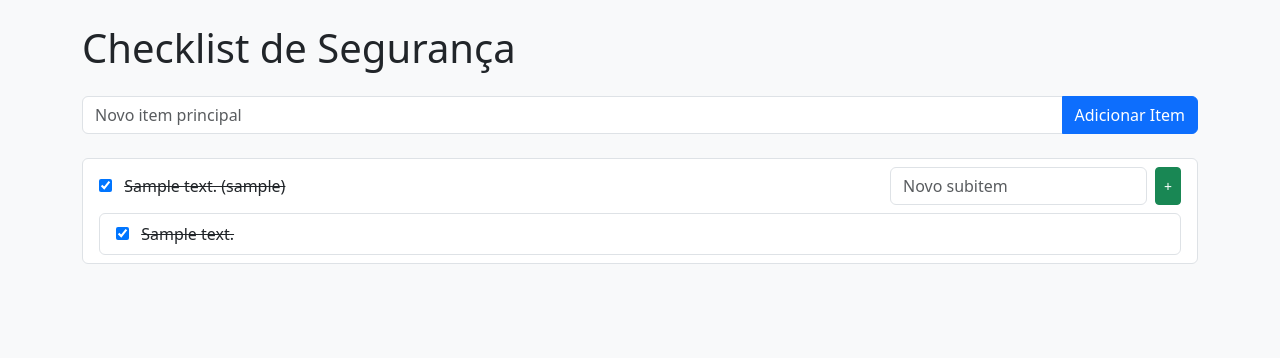
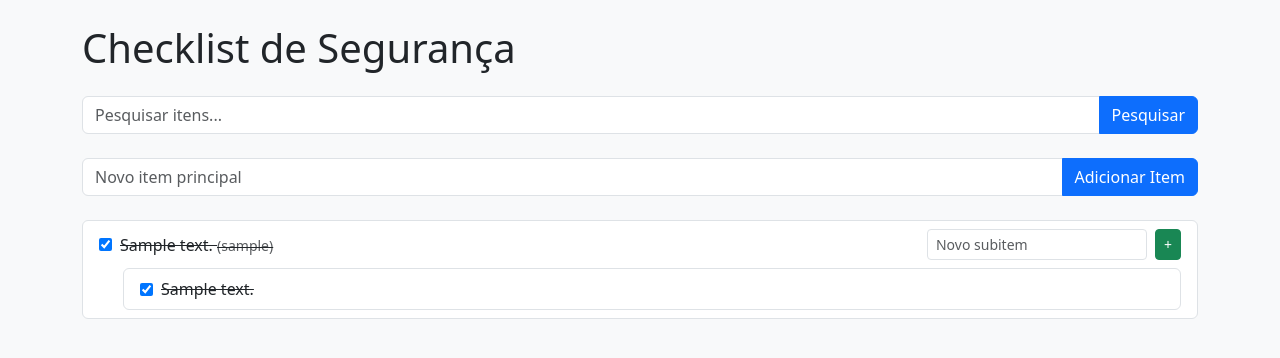
Before and after one commit to wilsondataspo/seguranca_checklist, a Flask app: page / in a window 1280 px wide. Shown: the part 56-414 px from the top of the page. Run offline with Flask 3, Linux system fonts and the light colour scheme; a user stored in the database is signed in; tables that the repository leaves empty hold one stand-in row (values such as "Sample post"); some libraries are stand-ins or nearby versions.

Commit message:
Melhorias

```diff
--- a/main.py
+++ b/main.py
@@ -1,6 +1,11 @@
 from flask import Flask, render_template, request, redirect, url_for, flash, send_file
 from flask_login import LoginManager, UserMixin, login_user, login_required, logout_user, current_user
 from models import db, User, ItemSeguranca, SubItem
+from werkzeug.security import generate_password_hash, check_password_hash
+from flask_wtf.csrf import CSRFProtect
+from reportlab.pdfgen import canvas
+from reportlab.lib.pagesizes import letter
+from io import BytesIO
 
 app = Flask(__name__)
 app.secret_key = 'sua_chave_secreta'
@@ -9,7 +14,22 @@ app.config['SQLALCHEMY_TRACK_MODIFICATIONS'] = False
 
 db.init_app(app)
 login_manager = LoginManager(app)
+csrf = CSRFProtect(app)  # Proteção CSRF
 login_manager.login_view = 'login'
+
+
+# Decorador para admin
+def admin_required(f):
+    from functools import wraps
+
+    @wraps(f)
+    def decorated_function(*args, **kwargs):
+        if not current_user.is_admin:
+            flash('Acesso restrito a administradores!', 'danger')
+            return redirect(url_for('index'))
+        return f(*args, **kwargs)
+
+    return decorated_function
 
 
 @login_manager.user_loader
@@ -20,21 +40,59 @@ def load_user(user_id):
 @app.route('/exportar_pdf')
 @login_required
 def exportar_pdf():
-    itens = ItemSeguranca.query.filter_by(user_id=current_user.id).all()
-    buffer = BytesIO()
-    pdf = canvas.Canvas(buffer, pagesize=letter)
-    pdf.drawString(100, 750, "Checklist de Segurança")
-    y = 700
-    for item in itens:
-        status = "Concluído" if item.concluido else "Pendente"
-        pdf.drawString(100, y, f"{item.descricao} - {status}")
-        y -= 20
-    pdf.save()
-    buffer.seek(0)
-    return send_file(buffer,
-                     as_attachment=True,
-                     download_name='checklist_seguranca.pdf',
-                     mimetype='application/pdf')
+    try:
+        # Consulta os itens
+        if current_user.is_admin:
+            itens = ItemSeguranca.query.all()
+        else:
+            itens = ItemSeguranca.query.filter_by(
+                user_id=current_user.id).all()
+
+        buffer = BytesIO()
+        pdf = canvas.Canvas(buffer, pagesize=letter)
+
+        # Configurar fonte e título
+        pdf.setFont("Helvetica-Bold", 16)
+        pdf.drawString(100, 750, "Checklist de Segurança")
+
+        # Configurar posição inicial
+        y_position = 730
+        pdf.setFont("Helvetica", 12)
+
+        # Adicionar conteúdo
+        for item in itens:
+            # Item principal
+            status = "Concluído" if item.concluido else "Pendente"
+            pdf.drawString(100, y_position, f"• {item.descricao} - {status}")
+            y_position -= 20
+
+            # Subitens
+            for subitem in item.subitens:
+                sub_status = "Concluído" if subitem.concluido else "Pendente"
+                pdf.drawString(120, y_position,
+                               f"  ◦ {subitem.descricao} - {sub_status}")
+                y_position -= 15
+
+            y_position -= 10  # Espaço entre itens
+
+            # Quebra de página se necessário
+            if y_position < 50:
+                pdf.showPage()
+                y_position = 750
+                pdf.setFont("Helvetica", 12)
+
+        pdf.save()
+        buffer.seek(0)
+
+        return send_file(buffer,
+                         as_attachment=True,
+                         download_name="checklist_seguranca.pdf",
+                         mimetype="application/pdf")
+
+    except Exception as e:
+        flash(f"Erro ao gerar PDF: {str(e)}", "danger")
+        app.logger.error(f"Erro no PDF: {str(e)}")  # Log detalhado
+        return redirect(url_for('index'))
 
 
 @app.route('/login', methods=['GET', 'POST'])
@@ -43,11 +101,11 @@ def login():
         username = request.form.get('username')
         password = request.form.get('password')
         user = User.query.filter_by(username=username).first()
-        if user and user.password == password:
+        if user and check_password_hash(user.password, password):
             login_user(user)
             return redirect(url_for('index'))
         else:
-            flash('Usuário ou senha incorretos!', 'danger')
+            flash('Credenciais inválidas!', 'danger')
     return render_template('login.html')
 
 
@@ -56,13 +114,15 @@ def registrar():
     if request.method == 'POST':
         username = request.form.get('username')
         password = request.form.get('password')
-        if User.query.filter_by(username=username).first():
+        user = User.query.filter_by(username=username).first()
+        if user:
             flash('Usuário já existe!', 'danger')
         else:
-            novo_user = User(username=username, password=password)
+            hashed_password = generate_password_hash(password)
+            novo_user = User(username=username, password=hashed_password)
             db.session.add(novo_user)
             db.session.commit()
-            flash('Usuário registrado com sucesso!', 'success')
+            flash('Registro realizado! Faça login.', 'success')
             return redirect(url_for('login'))
     return render_template('register.html')
 
@@ -72,6 +132,26 @@ def registrar():
 def logout():
     logout_user()
     return redirect(url_for('login'))
+
+
+@app.route('/buscar')
+@login_required
+def buscar():
+    termo = request.args.get('termo', '').strip()
+
+    # Consulta base
+    if current_user.is_admin:
+        consulta = ItemSeguranca.query
+    else:
+        consulta = ItemSeguranca.query.filter_by(user_id=current_user.id)
+
+    # Aplica filtro de pesquisa
+    if termo:
+        consulta = consulta.filter(ItemSeguranca.descricao.ilike(f'%{termo}%'))
+
+    itens = consulta.all()
+
+    return render_template('index.html', itens=itens, termo_pesquisa=termo)
 
 
 @app.route('/')
@@ -87,7 +167,10 @@ def index():
 @app.route('/adicionar_item', methods=['POST'])
 @login_required
 def adicionar_item():
-    descricao = request.form.get('descricao')
+    descricao = request.form.get('descricao', '').strip()
+    if not descricao or len(descricao) > 200:
+        flash('Descrição inválida (máx. 200 caracteres)!', 'danger')
+        return redirect(url_for('index'))
     if descricao:
         novo_item = ItemSeguranca(descricao=descricao, user_id=current_user.id)
         db.session.add(novo_item)
@@ -108,17 +191,24 @@ def adicionar_subitem(item_id):
     return redirect(url_for('index'))
 
 
-@app.route('/concluir_item/<int:item_id>')
+@app.route('/concluir_item/<int:item_id>', methods=['POST'])
 @login_required
 def concluir_item(item_id):
     item = ItemSeguranca.query.get_or_404(item_id)
-    if current_user.is_admin or item.user_id == current_user.id:
-        item.concluido = not item.concluido
-        db.session.commit()
+
+    # Verifica se o usuário tem permissão
+    if not (current_user.is_admin or item.user_id == current_user.id):
+        flash("Acesso negado!", "danger")
+        return redirect(url_for('index'))
+
+    # Atualiza o status do item
+    item.concluido = not item.concluido
+    db.session.commit()
+
     return redirect(url_for('index'))
 
 
-@app.route('/concluir_subitem/<int:subitem_id>')
+@app.route('/concluir_subitem/<int:subitem_id>', methods=['POST'])
 @login_required
 def concluir_subitem(subitem_id):
     subitem = SubItem.query.get_or_404(subitem_id)
@@ -132,10 +222,8 @@ def concluir_subitem(subitem_id):
 # Rota para admin visualizar todos os usuários
 @app.route('/admin/usuarios')
 @login_required
+@admin_required  # Novo decorador
 def admin_usuarios():
-    if not current_user.is_admin:
-        flash('Acesso negado!', 'danger')
-        return redirect(url_for('index'))
     usuarios = User.query.all()
     return render_template('admin_usuarios.html', usuarios=usuarios)
 
@@ -143,6 +231,7 @@ def admin_usuarios():
 # Rota para admin ver detalhes de um usuário
 @app.route('/admin/usuario/<int:user_id>')
 @login_required
+@admin_required  # Novo decorador
 def admin_usuario(user_id):
     if not current_user.is_admin:
         flash('Acesso negado!', 'danger')
--- a/pyproject.toml
+++ b/pyproject.toml
@@ -5,8 +5,10 @@ description = ""
 authors = ["Your Name <you@example.com>"]
 requires-python = ">=3.11"
 dependencies = [
+    "flask-wtf>=1.2.2",
     "flask>=3.1.0",
     "flask-login>=0.6.3",
     "flask-sqlalchemy>=3.1.1",
     "reportlab>=4.3.1",
+    "werkzeug>=3.1.3",
 ]
--- a/static/style.css
+++ b/static/style.css
@@ -10,3 +10,8 @@ body {
 .list-group-item {
     cursor: pointer;
 }
+
+.search-highlight {
+    background-color: #fff3cd;
+    font-weight: bold;
+}
--- a/templates/base.html
+++ b/templates/base.html
@@ -3,6 +3,7 @@
 <head>
     <meta charset="UTF-8">
     <meta name="viewport" content="width=device-width, initial-scale=1.0">
+    <meta name="csrf-token" content="{{ csrf_token() }}">
     <title>{% block title %}Checklist de Segurança{% endblock %}</title>
     <!-- Bootstrap CSS -->
     <link href="https://cdn.jsdelivr.net/npm/bootstrap@5.3.0/dist/css/bootstrap.min.css" rel="stylesheet">
@@ -45,4 +46,23 @@
     <script src="https://cdn.jsdelivr.net/npm/@popperjs/core@2.11.6/dist/umd/popper.min.js"></script>
     <script src="https://cdn.jsdelivr.net/npm/bootstrap@5.3.0/dist/js/bootstrap.min.js"></script>
 </body>
+    <script>
+    document.querySelectorAll('.toggle-checkbox').forEach(checkbox => {
+        checkbox.addEventListener('change', function() {
+            const csrfToken = document.querySelector('meta[name="csrf-token"]').getAttribute('content');
+
+            fetch(this.dataset.url, {
+                method: 'POST',
+                headers: {
+                    'Content-Type': 'application/json',
+                    'X-CSRFToken': csrfToken  // Token incluído no header
+                }
+            }).then(response => {
+                if (response.ok) {
+                    window.location.reload();
+                }
+            });
+        });
+    });
+    </script>
 </html>
--- a/templates/index.html
+++ b/templates/index.html
@@ -3,10 +3,29 @@
 {% block content %}
     <h1 class="mb-4">Checklist de Segurança</h1>
 
+    <!-- Formulário de Pesquisa -->
+    <form action="{{ url_for('buscar') }}" method="GET" class="mb-4">
+        <div class="input-group">
+            <input type="text"
+                   name="termo"
+                   class="form-control"
+                   placeholder="Pesquisar itens..."
+                   value="{{ request.args.get('termo', '') }}">
+            <button type="submit" class="btn btn-primary">
+                <i class="bi bi-search"></i> Pesquisar
+            </button>
+        </div>
+    </form>
+
     <!-- Formulário para adicionar item principal -->
     <form action="{{ url_for('adicionar_item') }}" method="POST" class="mb-4">
+        <input type="hidden" name="csrf_token" value="{{ csrf_token() }}">
         <div class="input-group">
-            <input type="text" name="descricao" class="form-control" placeholder="Novo item principal" required>
+            <input type="text"
+                   name="descricao"
+                   class="form-control"
+                   placeholder="Novo item principal"
+                   required>
             <button type="submit" class="btn btn-primary">Adicionar Item</button>
         </div>
     </form>
@@ -15,40 +34,96 @@
     <div class="list-group">
         {% for item in itens %}
         <div class="list-group-item">
-            <div class="d-flex justify-content-between align-items-center">
-                <div>
-                    <input type="checkbox" id="item_{{ item.id }}" {% if item.concluido %}checked{% endif %}
-                           onchange="window.location.href='{{ url_for('concluir_item', item_id=item.id) }}'">
-                    <label for="item_{{ item.id }}" class="ms-2 {% if item.concluido %}text-decoration-line-through{% endif %}">
-                        {{ item.descricao }} ({{ item.user.username }})
+            <div class="d-flex justify-content-between align-items-center mb-2">
+                <div class="d-flex align-items-center">
+                    <!-- Checkbox do Item Principal -->
+                    <input type="checkbox"
+                           id="item_{{ item.id }}"
+                           class="toggle-checkbox"
+                           data-url="{{ url_for('concluir_item', item_id=item.id) }}"
+                           {% if item.concluido %}checked{% endif %}>
+
+                    <!-- Descrição do Item -->
+                    <label for="item_{{ item.id }}"
+                           class="ms-2 mb-0 {% if item.concluido %}text-decoration-line-through{% endif %}">
+                        {% if termo_pesquisa %}
+                            {{ item.descricao | replace(termo_pesquisa, '<span class="search-highlight">' + termo_pesquisa + '</span>') | safe }}
+                        {% else %}
+                            {{ item.descricao }}
+                        {% endif %}
+                        {% if current_user.is_admin %}
+                        <small class="text-muted">({{ item.user.username }})</small>
+                        {% endif %}
                     </label>
                 </div>
+
                 <!-- Formulário para adicionar subitem -->
                 <form action="{{ url_for('adicionar_subitem', item_id=item.id) }}" method="POST" class="d-flex">
-                    <input type="text" name="descricao_subitem" class="form-control me-2" placeholder="Novo subitem" required>
+                    <input type="hidden" name="csrf_token" value="{{ csrf_token() }}">
+                    <input type="text"
+                           name="descricao_subitem"
+                           class="form-control form-control-sm me-2"
+                           placeholder="Novo subitem"
+                           required>
                     <button type="submit" class="btn btn-sm btn-success">+</button>
                 </form>
             </div>
+
             <!-- Lista de Subitens -->
-            <ul class="list-group mt-2">
-                {% for subitem in item.subitens %}
-                <li class="list-group-item d-flex justify-content-between align-items-center">
-                    <div>
-                        <input type="checkbox" id="subitem_{{ subitem.id }}" {% if subitem.concluido %}checked{% endif %}
-                               onchange="window.location.href='{{ url_for('concluir_subitem', subitem_id=subitem.id) }}'">
-                        <label for="subitem_{{ subitem.id }}" class="ms-2 {% if subitem.concluido %}text-decoration-line-through{% endif %}">
+            <div class="ms-4">
+                <ul class="list-group">
+                    {% for subitem in item.subitens %}
+                    <li class="list-group-item d-flex align-items-center">
+                        <!-- Checkbox do Subitem -->
+                        <input type="checkbox"
+                               id="subitem_{{ subitem.id }}"
+                               class="toggle-checkbox"
+                               data-url="{{ url_for('concluir_subitem', subitem_id=subitem.id) }}"
+                               {% if subitem.concluido %}checked{% endif %}>
+
+                        <!-- Descrição do Subitem -->
+                        <label for="subitem_{{ subitem.id }}"
+                               class="ms-2 mb-0 {% if subitem.concluido %}text-decoration-line-through{% endif %}">
                             {{ subitem.descricao }}
                         </label>
-                    </div>
-                </li>
-                {% endfor %}
-            </ul>
+                    </li>
+                    {% endfor %}
+                </ul>
+            </div>
         </div>
         {% endfor %}
     </div>
 
-    <!-- Botão de Exportar PDF (só para o próprio usuário) -->
+    <!-- Botão de Exportar PDF (não mostrado para admin) -->
     {% if not current_user.is_admin %}
-        <a href="{{ url_for('exportar_pdf') }}" class="btn btn-success mt-4">Exportar para PDF</a>
+    <div class="mt-4">
+        <a href="{{ url_for('exportar_pdf') }}" class="btn btn-success">
+            <i class="bi bi-file-earmark-pdf"></i> Exportar para PDF
+        </a>
+    </div>
     {% endif %}
+
 {% endblock %}
+
+{% block scripts %}
+<script>
+// JavaScript para manipulação dos checkboxes
+document.querySelectorAll('.toggle-checkbox').forEach(checkbox => {
+    checkbox.addEventListener('change', function() {
+        const csrfToken = document.querySelector('meta[name="csrf-token"]').content;
+
+        fetch(this.dataset.url, {
+            method: 'POST',
+            headers: {
+                'Content-Type': 'application/json',
+                'X-CSRFToken': csrfToken
+            }
+        }).then(response => {
+            if (response.ok) {
+                window.location.reload(); // Atualiza a página após alteração
+            }
+        });
+    });
+});
+</script>
+{% endblock %}
--- a/templates/login.html
+++ b/templates/login.html
@@ -3,6 +3,7 @@
 {% block content %}
     <h1 class="mb-4">Login</h1>
     <form action="{{ url_for('login') }}" method="POST">
+        <input type="hidden" name="csrf_token" value="{{ csrf_token() }}">
         <div class="mb-3">
             <label for="username" class="form-label">Usuário</label>
             <input type="text" name="username" class="form-control" required>
--- a/templates/register.html
+++ b/templates/register.html
@@ -3,6 +3,7 @@
 {% block content %}
     <h1 class="mb-4">Registrar</h1>
     <form action="{{ url_for('registrar') }}" method="POST">
+        <input type="hidden" name="csrf_token" value="{{ csrf_token() }}">
         <div class="mb-3">
             <label for="username" class="form-label">Usuário</label>
             <input type="text" name="username" class="form-control" required>
```
Also changed, not shown: models.py (+6 -2 lines), 1 other file.
